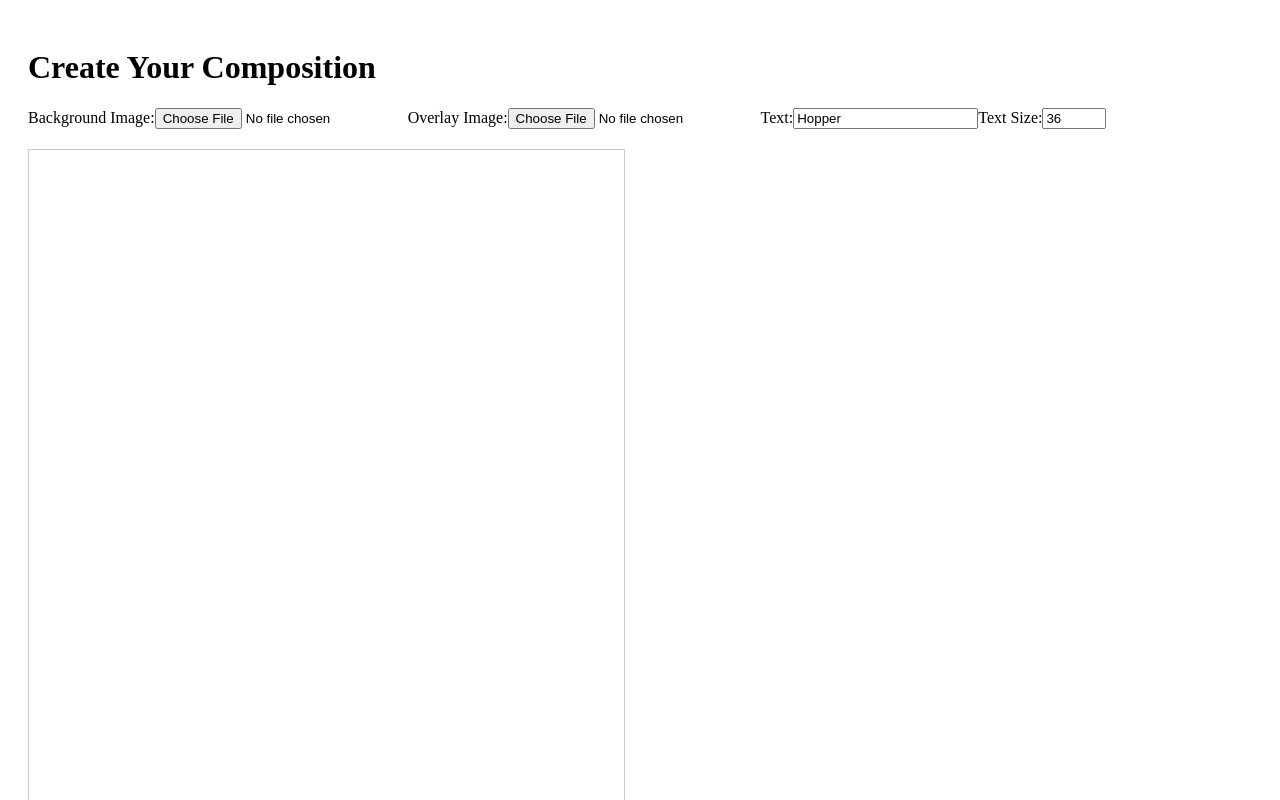
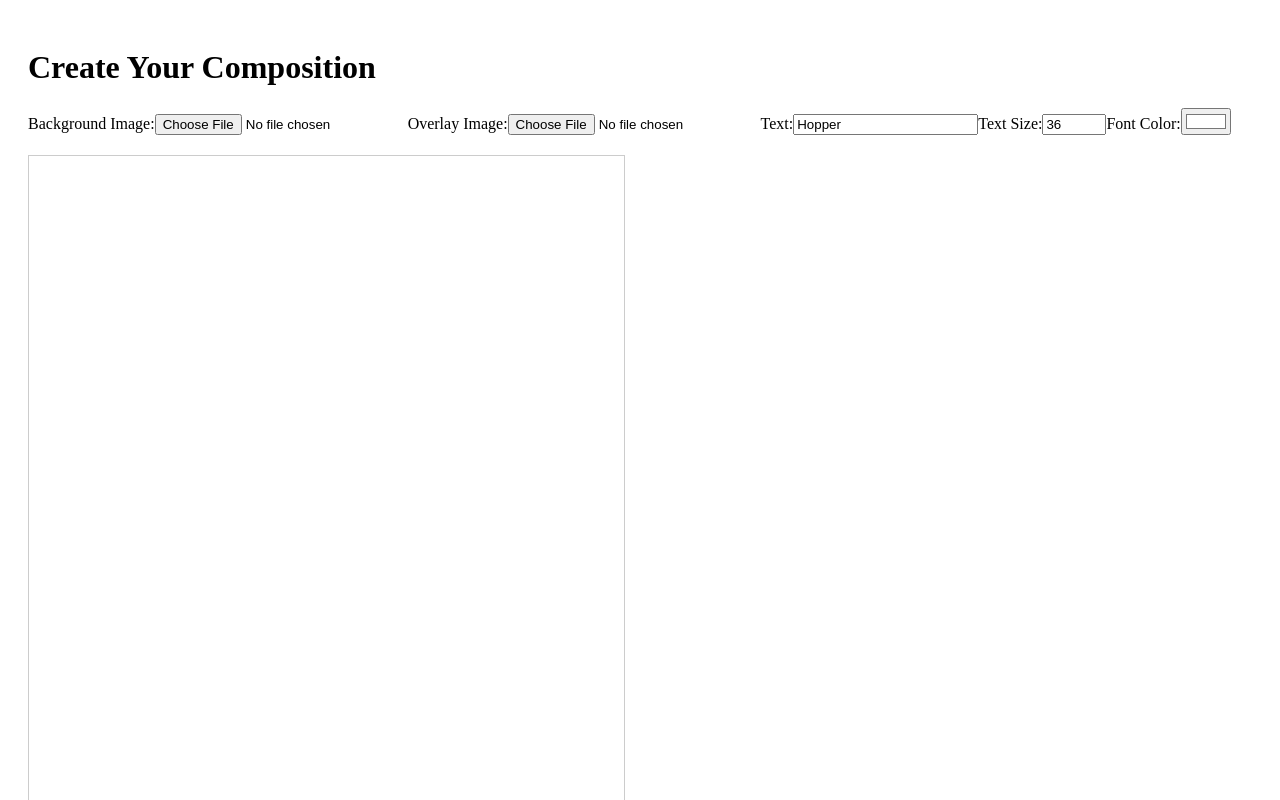
Before and after one commit to Fanu2/PixPrint-Studio, a Next.js app: page / in a window 1280 px wide. Shown: the top 800 px of the page. Built offline with nearby package versions, Linux system fonts and the light colour scheme.

Commit message:
Update index.js

```diff
--- a/pages/index.js
+++ b/pages/index.js
@@ -10,6 +10,7 @@ export default function Home() {
     const [overlayImage, setOverlayImage] = useState(null); // Overlay image
     const [overlayDimensions, setOverlayDimensions] = useState({ width: 100, height: 100 }); // Default dimensions for overlay
     const [textSize, setTextSize] = useState(36); // Default text size
+    const [fontColor, setFontColor] = useState('#FFFFFF'); // Default font color (white)
     const overlayRef = useRef(null);
     const textRef = useRef(null);
 
@@ -102,6 +103,14 @@ export default function Home() {
                         max={100}
                     />
                 </label>
+                <label>
+                    Font Color:
+                    <input
+                        type="color"
+                        value={fontColor}
+                        onChange={(e) => setFontColor(e.target.value)}
+                    />
+                </label>
             </div>
 
             <div id="pdf-content" style={{ position: 'relative', width: '595px', height: '842px', marginTop: '20px', border: '1px solid #ccc' }}>
@@ -158,7 +167,7 @@ export default function Home() {
                             bottom: '20px',
                             left: '50%',
                             transform: 'translateX(-50%)',
-                            color: 'white',
+                            color: fontColor, // Apply the selected font color
                             fontSize: `${textSize}px`,
                             textAlign: 'center',
                             textShadow: '2px 2px 4px rgba(0, 0, 0, 0.7)',
```
